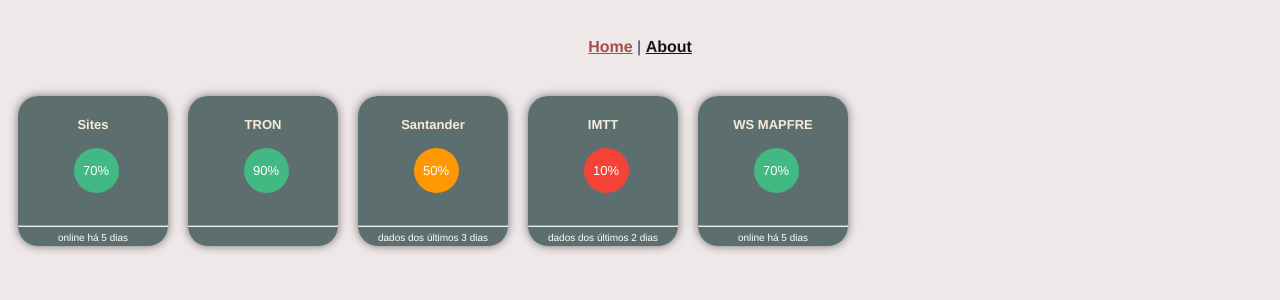
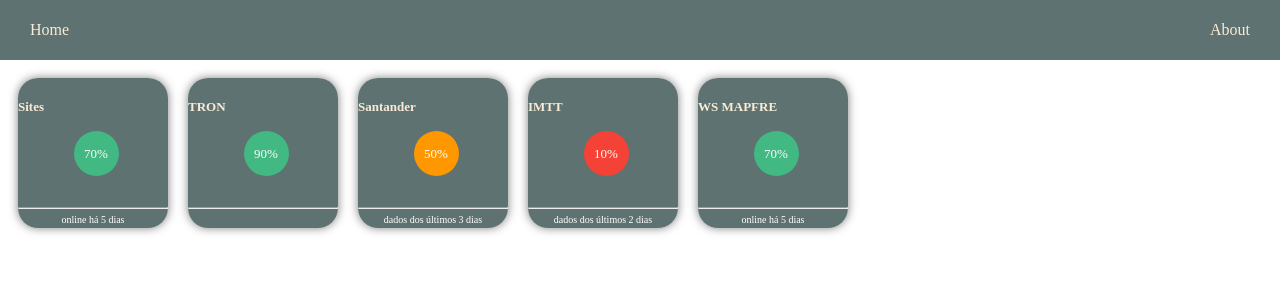
Before and after one commit to acaciobernardo/monitorizacao, a Vue app: page / in a window 1280 px wide. Shown: the top 300 px of the page. Built offline with nearby package versions, Linux system fonts and the light colour scheme; data requests are answered from the project's data file.

Commit message:
added a menu bar

```diff
--- a/src/App.vue
+++ b/src/App.vue
@@ -1,34 +1,3 @@
 <template>
-  <nav>
-    <router-link to="/">Home</router-link> |
-    <router-link to="/about">About</router-link>
-  </nav>
-  <router-view/>
+  <router-view></router-view>
 </template>
-
-<style>
-body {
-    background-color: rgb(239, 232, 232);
-}
-
-#app {
-  font-family: Avenir, Helvetica, Arial, sans-serif;
-  -webkit-font-smoothing: antialiased;
-  -moz-osx-font-smoothing: grayscale;
-  text-align: center;
-  color: #2c3e50;
-}
-
-nav {
-  padding: 30px;
-}
-
-nav a {
-  font-weight: bold;
-  color: rgb(30, 17, 17);
-}
-
-nav a.router-link-exact-active {
-  color: #a94c4c;
-}
-</style>
--- /dev/null
+++ b/src/components/MainLayout.vue
@@ -0,0 +1,48 @@
+<template>
+  <div class="layout">
+    <div class="menu-bar">
+      <router-link to="/">Home</router-link>
+      <router-link to="/about">About</router-link>
+    </div>
+    <div class="main-content">
+      <slot></slot>
+    </div>
+  </div>
+</template>
+
+<script>
+export default {
+  name: 'MainLayout'
+}
+</script>
+
+<style scoped>
+.menu-bar {
+  background-color: rgba(75, 98, 97, 0.896);
+  padding: 15px;
+  display: flex;
+  justify-content: space-between;
+  align-items: center;
+  position: fixed;
+  top: 0;
+  left: 0;
+  right: 0;
+  z-index: 100;
+  height: 30px;
+}
+
+.main-content {
+  padding-top: 60px;
+}
+
+.menu-bar a {
+  color: antiquewhite;
+  text-decoration: none;
+  padding: 8px 15px;
+  border-radius: 5px;
+}
+
+.menu-bar a:hover {
+  background-color: rgba(95, 118, 117, 0.896);
+}
+</style>
--- a/src/views/AboutView.vue
+++ b/src/views/AboutView.vue
@@ -1,5 +1,24 @@
 <template>
-  <div class="about">
-    <h1>This is an about page</h1>
-  </div>
+  <main-layout>
+    <div class="about">
+      <h1>This is an about page</h1>
+    </div>
+  </main-layout>
 </template>
+
+<script>
+import MainLayout from '@/components/MainLayout.vue'
+
+export default {
+  name: 'AboutView',
+  components: {
+    MainLayout
+  }
+}
+</script>
+
+<style scoped>
+.about {
+  padding: 20px;
+}
+</style>
--- a/src/views/HomeView.vue
+++ b/src/views/HomeView.vue
@@ -1,12 +1,11 @@
 <template>
-  <div>{{ idPai }}</div>
-  <div class="indicadores-container">
-    <!-- <img alt="Vue logo" src="../assets/logo.png"> -->
-
-    <Indicador v-for="di in dados" key="di.id" :id="di.id" :key="di.titulo" :titulo="di.titulo" :valor="di.valor"
-      :footer="di.footer" />
-
-  </div>
+  <main-layout>
+    <div>{{ idPai }}</div>
+    <div class="indicadores-container">
+      <Indicador v-for="di in dados" key="di.id" :id="di.id" :key="di.titulo" :titulo="di.titulo" :valor="di.valor"
+        :footer="di.footer" />
+    </div>
+  </main-layout>
 </template>
 
 <script>
@@ -14,6 +13,7 @@
 import { ref } from "vue";
 import axios from 'axios';
 import Indicador from '@/components/Indicador.vue'
+import MainLayout from '@/components/MainLayout.vue'
 
 async function getData(urlBase) {
   try {
@@ -29,7 +29,8 @@
 export default {
   name: 'HomeView',
   components: {
-    Indicador
+    Indicador,
+    MainLayout
   },
   props: {
     id: {
```
